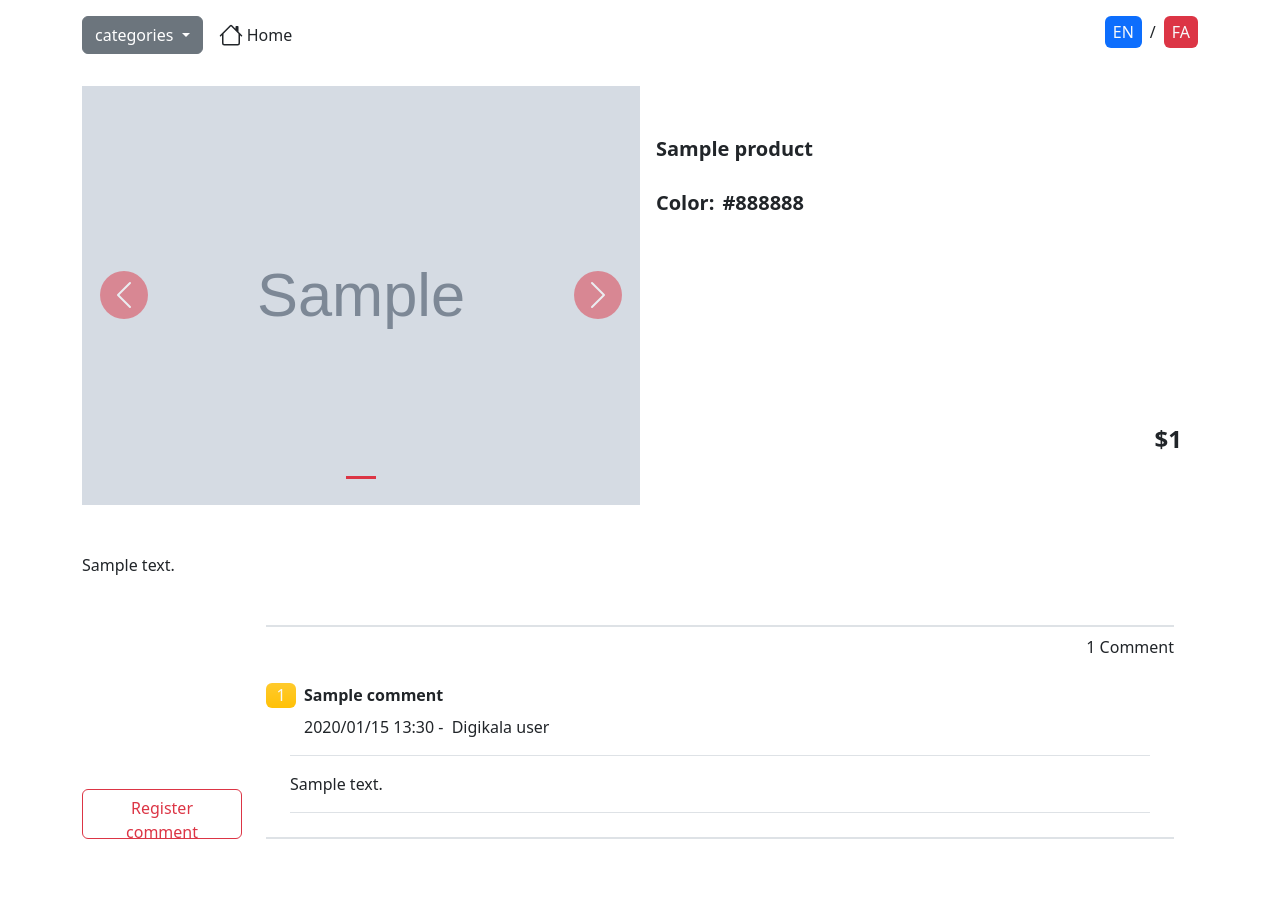
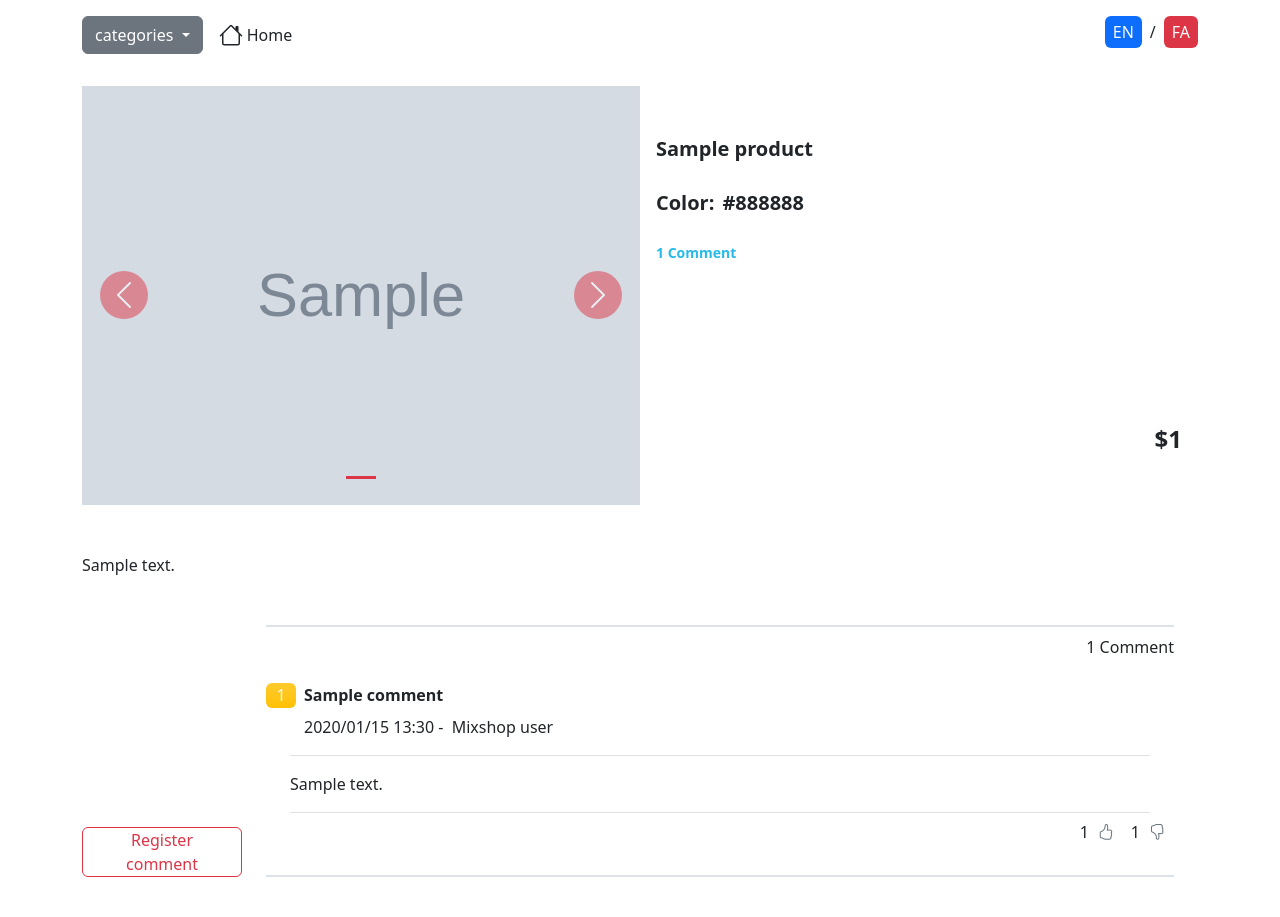
Before and after one commit to mohammadrezaGh80/mix_shop_website, a Django app: a page that uses templates/_base.html in a window 1280 px wide. Before the commit the page ends 839 px from the top, so only its background shows below. Run offline with Django 4.2, Linux system fonts and the light colour scheme; tables that the repository leaves empty hold one stand-in row (values such as "Sample post"); grey boxes marked "Sample" are stand-in pictures; a database or web service that is not in the repository returns one stand-in record (values such as "Sample title"); data that the repository does not hold is empty; parts of the project's set-up code (start-up, migrations or seed data) failed here and were passed over; some libraries are stand-ins or nearby versions.

Commit message:
create CommentLike, CommentDislike, QuestionLike and QuestionDislike models for products app and implementation like and dislike with ajax for comments in product_detail page

```diff
--- a/config/settings.py
+++ b/config/settings.py
@@ -152,6 +152,7 @@ LOCALE_PATHS = [
 
 # static config
 STATIC_URL = 'static/'
+STATICFILES_DIRS = [os.path.join(BASE_DIR, "static"), ]
 STATIC_ROOT = os.path.join(BASE_DIR, "staticfiles")
 
 # media config
--- a/products/templates/products/product_detail.html
+++ b/products/templates/products/product_detail.html
@@ -5,6 +5,8 @@
 {% load humanize %}
 {% get_current_language as LANGUAGE_CODE %}
 {% load jalali_tags %}
+{% load products_tags %}
+{% load static %}
 
 
 {% block page_title %}{% trans product.title %}{% endblock page_title %}
@@ -81,6 +83,10 @@
                                     </ul>
                                 </div>
                             {% endif %}
+                            {% if comments.count > 0 %}
+                                <a style="font-size: 14px;color: #27bae9" href="#comments"
+                                   class="mt-4 text-decoration-none">{{ comments.count }} {% trans "Comment" %}</a>
+                            {% endif %}
                             <span class="fs-4 d-flex justify-content-end fw-bold mt-auto">
                                 {% if LANGUAGE_CODE == "en" %}
                                     {% trans "$" %}{{ product.price|convert_price_to_dollar|intword }}
@@ -96,7 +102,7 @@
                         {% if not user.is_authenticated %}
                             <a style="width: 160px; height: 50px"
                                href="{% url 'accounts:login' %}?next={% url 'products:product_detail' product.category product.pk %}"
-                               class="btn btn-outline-danger align-self-end">
+                               class="btn btn-outline-danger d-flex justify-content-center align-items-center align-self-end">
                                 {% trans "Register comment" %}
                             </a>
                         {% else %}
@@ -126,7 +132,7 @@
                                                     {% csrf_token %}
                                                     <div class="d-flex flex-column mb-3">
                                                         <div class="d-flex align-items-center">
-                                                            <span>{{ form.star_rating.label }}:</span>
+                                                            <span class="required-input">{{ form.star_rating.label }}:</span>
                                                             <div class="d-flex flex-row-reverse align-items-center column-gap-1 wrapper-rating ms-3">
                                                                 <input type="radio" id="id_star_rating_4"
                                                                        name="star_rating"
@@ -183,7 +189,7 @@
                                                         {% endfor %}
                                                     </div>
                                                     <div class="d-flex flex-column mb-3">
-                                                        <label class="form-label"
+                                                        <label class="form-label required-input"
                                                                for="id_text">{{ form.text.label }}:</label>
                                                         {{ form.text }}
                                                         {% for error in form.text.errors %}
@@ -208,7 +214,8 @@
                         {% endif %}
                         <div class="comments-wrapper flex-grow-1 mx-4 overflow-y-scroll">
                             <div class="text-end border-top border-2 pt-2">{{ comments.count }} {% trans "Comment" %}</div>
-                            <div class="comments">
+                            {% if comments.count > 0 %}
+                                <div id="comments" class="comments">
                                     {% for comment in comments %}
                                         <div class="border-bottom border-2 py-4">
                                             <div class="d-flex">
@@ -228,7 +235,7 @@
                                                         {% endif %}
                                                         <span>-</span>
                                                         {% if comment.is_anonymous %}
-                                                        <span class="ms-1">{% trans "Digikala user" %}</span>
+                                                            <span class="ms-1">{% trans "Mixshop user" %}</span>
                                                         {% else %}
                                                             <span class="ms-1">{{ comment.user.email }}</span>
                                                         {% endif %}
@@ -236,13 +243,63 @@
                                                 </div>
                                             </div>
                                             <p class="border-top border-bottom mx-4 py-3">{{ comment.text }}</p>
+                                            <div class="wrapper-like-dislike d-flex align-items-center justify-content-end">
+                                                <div class="wrapper-like d-flex align-items-center">
+                                                    <span class="comment_likes_count">{{ comment.get_total_like }}</span>
+                                                    <form action="{% url 'products:product_like_comment' product.category.category_name product.pk comment.pk %}"
+                                                          method="post">
+                                                        {% csrf_token %}
+                                                        {% if not user.is_authenticated %}
+                                                            <a href="{% url 'accounts:login' %}?next={{ request.path }}"
+                                                               class="btn btn-link text-secondary px-2">
+                                                                <i class="bi bi-hand-thumbs-up"></i>
+                                                            </a>
+                                                        {% else %}
+                                                            <button type="submit"
+                                                                    class="comment-like-button btn btn-link text-secondary px-2">
+                                                                {% if comment|is_user_liked_comment:user %}
+                                                                    <i class="bi bi-hand-thumbs-up-fill"></i>
+                                                                {% else %}
+                                                                    <i class="bi bi-hand-thumbs-up"></i>
+                                                                {% endif %}
+                                                            </button>
+                                                        {% endif %}
+                                                    </form>
+                                                </div>
+                                                <div class="wrapper-dislike d-flex align-items-center ms-2">
+                                                    <span class="comment_dislikes_count">{{ comment.get_total_dislike }}</span>
+                                                    <form action="{% url 'products:product_dislike_comment' product.category.category_name product.pk comment.pk %}"
+                                                          method="post">
+                                                        {% csrf_token %}
+                                                        {% if not user.is_authenticated %}
+                                                            <a href="{% url 'accounts:login' %}?next={{ request.path }}"
+                                                               class="btn btn-link text-secondary px-2">
+                                                                <i class="bi bi-hand-thumbs-down"></i>
+                                                            </a>
+                                                        {% else %}
+                                                            <button type="submit"
+                                                                    class="comment-dislike-button btn btn-link text-secondary px-2">
+                                                                {% if comment|is_user_disliked_comment:user %}
+                                                                    <i class="bi bi-hand-thumbs-down-fill"></i>
+                                                                {% else %}
+                                                                    <i class="bi bi-hand-thumbs-down"></i>
+                                                                {% endif %}
+                                                            </button>
+                                                        {% endif %}
+                                                    </form>
+                                                </div>
+                                            </div>
                                         </div>
                                     {% endfor %}
+                                </div>
+                            {% else %}
+                                <p class="fw-bold">{% trans "You can also comment on this product." %}</p>
+                            {% endif %}
                         </div>
                     </div>
                 </div>
             </div>
         </div>
     </div>
-    </div>
+    <script src="{% static 'js/main.js' %}"></script>
 {% endblock page_content %}
--- a/products/templatetags/products_tags.py
+++ b/products/templatetags/products_tags.py
@@ -9,3 +9,13 @@ register = template.Library()
 def replace_dash_with_space_category_name(category_name):
     category_name = html.unescape(category_name)
     return category_name.replace("-", " ")
+
+
+@register.filter
+def is_user_liked_comment(comment, user):
+    return comment.likes.filter(user=user).exists()
+
+
+@register.filter
+def is_user_disliked_comment(comment, user):
+    return comment.dislikes.filter(user=user).exists()
--- a/products/urls.py
+++ b/products/urls.py
@@ -8,4 +8,8 @@ urlpatterns = [
     path('<str:category_name>/', views.ProductCategoryView.as_view(), name="product_category"),
     path('search/<str:category_name>/', views.ProductSubCategoryListView.as_view(), name="product_sub_category_list"),
     path('search/<str:category_name>/<int:pk>/', views.ProductDetailView.as_view(), name="product_detail"),
+    path('search/<str:category_name>/<int:id_product>/like/<int:id_comment>/', views.ProductLikeComment.as_view(),
+         name="product_like_comment"),
+    path('search/<str:category_name>/<int:id_product>/dislike/<int:id_comment>/', views.ProductDislikeComment.as_view(),
+         name="product_dislike_comment"),
 ]
--- a/products/views.py
+++ b/products/views.py
@@ -1,10 +1,10 @@
 from django.views import View
-from django.shortcuts import get_object_or_404, render, redirect
-from django.http import Http404
+from django.shortcuts import get_object_or_404, render, redirect, reverse
+from django.http import Http404, JsonResponse
 from django.contrib import messages
 from django.utils.translation import gettext as _
 
-from .models import Category, Product, Comment
+from .models import Category, Product, Comment, CommentLike, CommentDislike
 from profiles.recent_visits import RecentVisits
 from .forms import CommentForm
 
@@ -39,7 +39,7 @@ class ProductDetailView(View):
         category = get_object_or_404(Category, category_name=category_name)
         product = get_object_or_404(Product, category=category, pk=pk)
         recent_visits.add_product(product)
-        comments = Comment.objects.filter(product=product).order_by("-modified_datetime")
+        comments = product.comments.order_by("-modified_datetime")
 
         if request.user.is_authenticated:
             comment = Comment.objects.filter(user=request.user, product=product)
@@ -66,3 +66,29 @@ class ProductDetailView(View):
             messages.success(request, _("Your comment was successfully submitted."))
             return redirect("products:product_detail", kwargs["category_name"], kwargs["pk"])
         return render(request, "products/product_detail.html", context={"product": product, "form": form})
+
+
+class ProductLikeComment(View):
+    def post(self, request, category_name, id_product, id_comment, *args, **kwargs):
+        comment = get_object_or_404(Comment, pk=id_comment)
+        try:
+            comment_like = CommentLike.objects.get(user=request.user, comment=comment)
+        except CommentLike.DoesNotExist:
+            CommentLike.objects.create(user=request.user, comment=comment)
+            return JsonResponse({"status": "liked"})
+        else:
+            comment_like.delete()
+            return JsonResponse({"status": "retake_liked"})
+
+
+class ProductDislikeComment(View):
+    def post(self, request, category_name, id_product, id_comment, *args, **kwargs):
+        comment = get_object_or_404(Comment, pk=id_comment)
+        try:
+            comment_dislike = CommentDislike.objects.get(user=request.user, comment=comment)
+        except CommentDislike.DoesNotExist:
+            CommentDislike.objects.create(user=request.user, comment=comment)
+            return JsonResponse({"status": "disliked"})
+        else:
+            comment_dislike.delete()
+            return JsonResponse({"status": "retake_disliked"})
--- /dev/null
+++ b/static/js/main.js
@@ -0,0 +1,48 @@
+const listCommentLikeButton = document.getElementsByClassName("comment-like-button")
+const listCommentDislikeButton = document.getElementsByClassName("comment-dislike-button")
+const csrfToken = document.querySelector("input[name=csrfmiddlewaretoken]").value
+
+for(let btn of listCommentLikeButton){
+    btn.addEventListener("click", function (event){
+        event.preventDefault();
+        let url = btn.parentElement.action;
+        let formData = new FormData();
+        formData.append("csrfmiddlewaretoken", csrfToken)
+        axios.post(url, formData).then(res => {
+            let countLikesElement = this.parentElement.previousElementSibling;
+            let iconLike = this.querySelector(".bi");
+            if(res.data["status"] ===  "liked"){
+                countLikesElement.innerHTML = `${+countLikesElement.innerHTML + 1}`;
+                iconLike.className = "bi bi-hand-thumbs-up-fill";
+            }else if(res.data["status"] ===  "retake_liked"){
+                countLikesElement.innerHTML = `${+countLikesElement.innerHTML - 1}`;
+                iconLike.className = "bi bi-hand-thumbs-up";
+            }
+        }).catch(err => {
+            console.log(err)
+        })
+    })
+}
+
+
+for(let btn of listCommentDislikeButton){
+    btn.addEventListener("click", function (event){
+        event.preventDefault();
+        let url = btn.parentElement.action;
+        let formData = new FormData();
+        formData.append("csrfmiddlewaretoken", csrfToken)
+        axios.post(url, formData).then(res => {
+            let countDislikesElement = this.parentElement.previousElementSibling;
+            let iconDislike = this.querySelector(".bi");
+            if(res.data["status"] ===  "disliked"){
+                countDislikesElement.innerHTML = `${+countDislikesElement.innerHTML + 1}`;
+                iconDislike.className = "bi bi-hand-thumbs-down-fill";
+            }else if(res.data["status"] ===  "retake_disliked"){
+                countDislikesElement.innerHTML = `${+countDislikesElement.innerHTML - 1}`;
+                iconDislike.className = "bi bi-hand-thumbs-down";
+            }
+        }).catch(err => {
+            console.log(err)
+        })
+    })
+}
--- a/templates/_base.html
+++ b/templates/_base.html
@@ -93,28 +93,34 @@
 
         {# product_detail #}
         {% if LANGUAGE_CODE == "fa" %}
-            .comment-form .wrapper-rating > label{
+            .comment-form .wrapper-rating > label {
                 margin-right: -10px;
             }
         {% elif LANGUAGE_CODE == "en" %}
-            .comment-form .wrapper-rating > label{
+            .comment-form .wrapper-rating > label {
                 margin-left: -10px;
             }
         {% endif %}
 
-        .comment-form .wrapper-rating > label:hover{
+        .comment-form .wrapper-rating > label:hover {
             cursor: pointer;
         }
 
-        .comment-form .wrapper-rating > input:checked ~ label{
+        .comment-form .wrapper-rating > input:checked ~ label {
             color: gold;
         }
 
-        .comments-wrapper{
+        .comments-wrapper {
             scrollbar-width: none;
         }
-        .comments-wrapper::-webkit-scrollbar{
+
+        .comments-wrapper::-webkit-scrollbar {
             display: none;
+        }
+
+        .required-input::after{
+            content: "*";
+            color: red;
         }
     </style>
 </head>
@@ -127,7 +133,8 @@
                 <div class="d-flex">
                     {% include "products/categories.html" %}
                     <span class="d-flex align-items-center">
-                        <a class="text-decoration-none text-dark d-flex align-items-center" href="{% url 'pages:home' %}">
+                        <a class="text-decoration-none text-dark d-flex align-items-center"
+                           href="{% url 'pages:home' %}">
                             <svg xmlns="http://www.w3.org/2000/svg" width="24" height="24" fill="currentColor"
                                  class="bi bi-house me-1 ms-3" viewBox="0 0 16 16">
                                 <path d="M8.707 1.5a1 1 0 0 0-1.414 0L.646 8.146a.5.5 0 0 0 .708.708L2 8.207V13.5A1.5 1.5 0 0 0 3.5 15h9a1.5 1.5 0 0 0 1.5-1.5V8.207l.646.647a.5.5 0 0 0 .708-.708L13 5.793V2.5a.5.5 0 0 0-.5-.5h-1a.5.5 0 0 0-.5.5v1.293L8.707 1.5ZM13 7.207V13.5a.5.5 0 0 1-.5.5h-9a.5.5 0 0 1-.5-.5V7.207l5-5 5 5Z"/>
@@ -156,6 +163,9 @@
 <script src="https://cdn.jsdelivr.net/npm/bootstrap@5.3.0-alpha2/dist/js/bootstrap.bundle.min.js"
         integrity="sha384-qKXV1j0HvMUeCBQ+QVp7JcfGl760yU08IQ+GpUo5hlbpg51QRiuqHAJz8+BrxE/N"
         crossorigin="anonymous"></script>
+<script src="https://cdnjs.cloudflare.com/ajax/libs/axios/1.4.0/axios.min.js"
+        integrity="sha512-uMtXmF28A2Ab/JJO2t/vYhlaa/3ahUOgj1Zf27M5rOo8/+fcTUVH0/E0ll68njmjrLqOBjXM3V9NiPFL5ywWPQ=="
+        crossorigin="anonymous" referrerpolicy="no-referrer"></script>
 <link rel="stylesheet" href="{% static 'admin/jquery.ui.datepicker.jalali/themes/base/jquery-ui.min.css' %}">
 <script src="{% static 'admin/js/django_jalali.min.js' %}"></script>
 </body>
```
Also changed, not shown: products/admin.py (+47 -8 lines), products/models.py (+64 -4 lines), products/locale/fa/LC_MESSAGES/django.po, products/migrations/0012_remove_comment_number_of_dislikes_and_more.py (added), 1 other file. Lines whose indentation alone changed are shown as unchanged.
